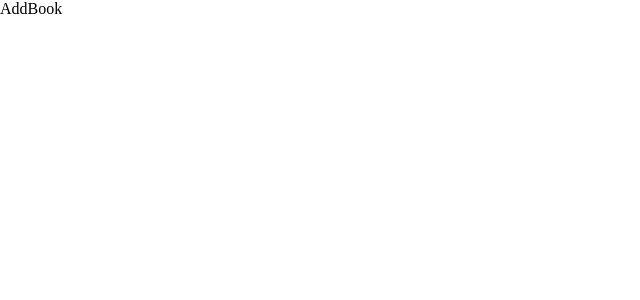
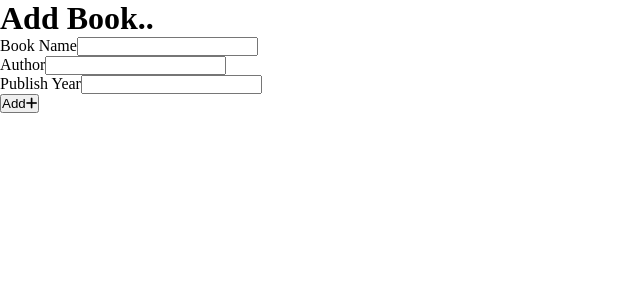
Before and after one commit to Ptmesh/NovelNest, a React (Vite) app in the folder frontend/: page /books/create in a window 1280 px wide. Shown: the top 300 px of the page, without its empty margins (0-640 px from the left). Built offline with nearby package versions, Linux system fonts and the light colour scheme.

Commit message:
Coded the Add Book Functionality

```diff
--- a/frontend/components/AddBook.jsx
+++ b/frontend/components/AddBook.jsx
@@ -1,7 +1,76 @@
-import React from "react";
+import axios from "axios";
+import React, { useState } from "react";
+import { useNavigate } from "react-router-dom";
 
 const AddBook = () => {
-  return <div className="add">AddBook</div>;
+  const [title, setTitle] = useState("");
+  const [author, setAuthor] = useState("");
+  const [publishYear, setPublishYear] = useState("");
+  const [loading, setLoading] = useState(false);
+  const navigate = useNavigate();
+
+  const handleAdd = () => {
+    const data = {
+      title,
+      author,
+      publishYear,
+    };
+    setLoading(true);
+    axios
+      .post(`http://localhost:3000/books`, data)
+      .then(() => {
+        setLoading(false);
+        navigate("/");
+      })
+      .catch((err) => {
+        console.log(err);
+        setLoading(false);
+      });
+  };
+
+  return (
+    <>
+      <div>
+        <h1>Add Book..</h1>
+        {loading ? <h3>Please Wait</h3> : " "}
+        <div className="add-form">
+          <div>
+            <label>Book Name</label>
+            <input
+              type="text"
+              value={title}
+              onChange={(e) => {
+                setTitle(e.target.value);
+              }}
+            />
+          </div>
+          <div>
+            <label>Author</label>
+            <input
+              type="text"
+              value={author}
+              onChange={(e) => {
+                setAuthor(e.target.value);
+              }}
+            />
+          </div>
+          <div>
+            <label>Publish Year</label>
+            <input
+              type="text"
+              value={publishYear}
+              onChange={(e) => {
+                setPublishYear(e.target.value);
+              }}
+            />
+          </div>
+          <button className="btn" onClick={handleAdd}>
+            Add<i class="fa-solid fa-plus"></i>
+          </button>
+        </div>
+      </div>
+    </>
+  );
 };
 
 export default AddBook;
--- a/frontend/components/Home.jsx
+++ b/frontend/components/Home.jsx
@@ -50,7 +50,7 @@ const Home = () => {
                     <td>{book.author}</td>
                     <td>{book.publishYear}</td>
                     <td>
-                      <Link to={`/books/details/${book._id}`}>
+                      <Link to={`/books/view/${book._id}`}>
                         <i className="fas fa-info"></i>
                       </Link>
                       <Link to={`/books/edit/${book._id}`}>
```
